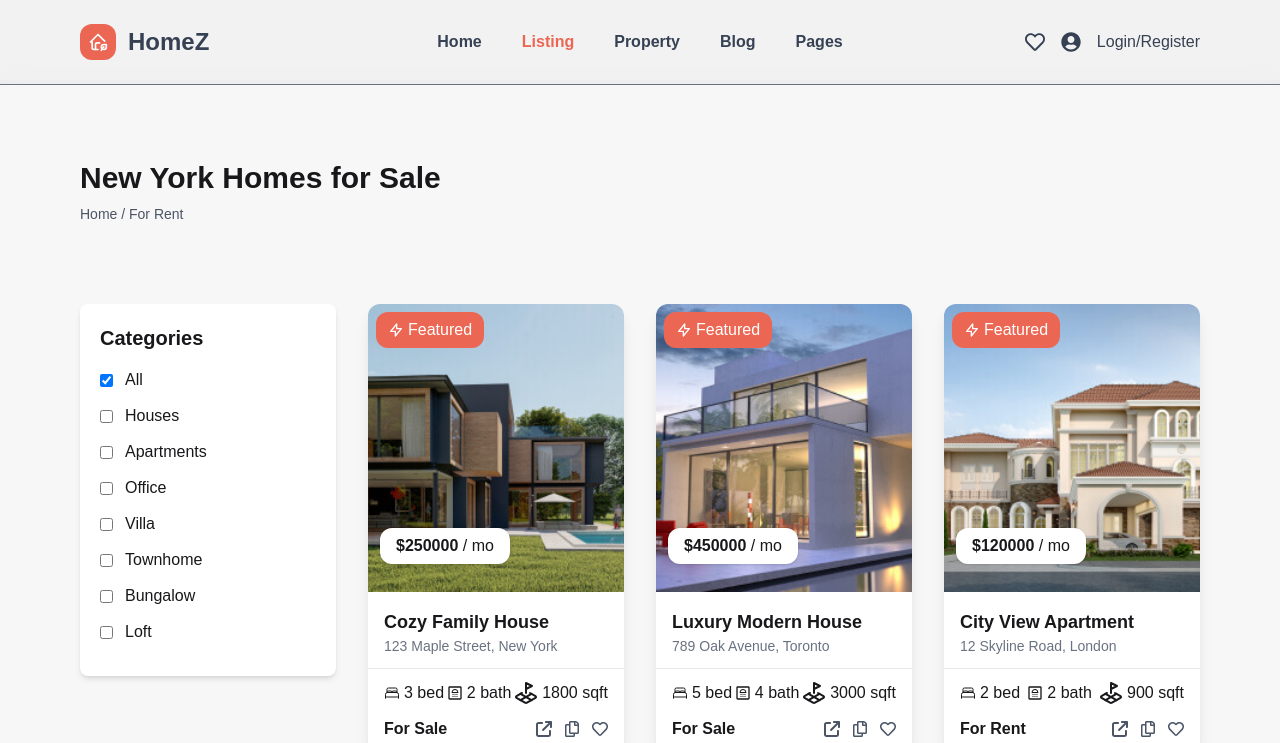
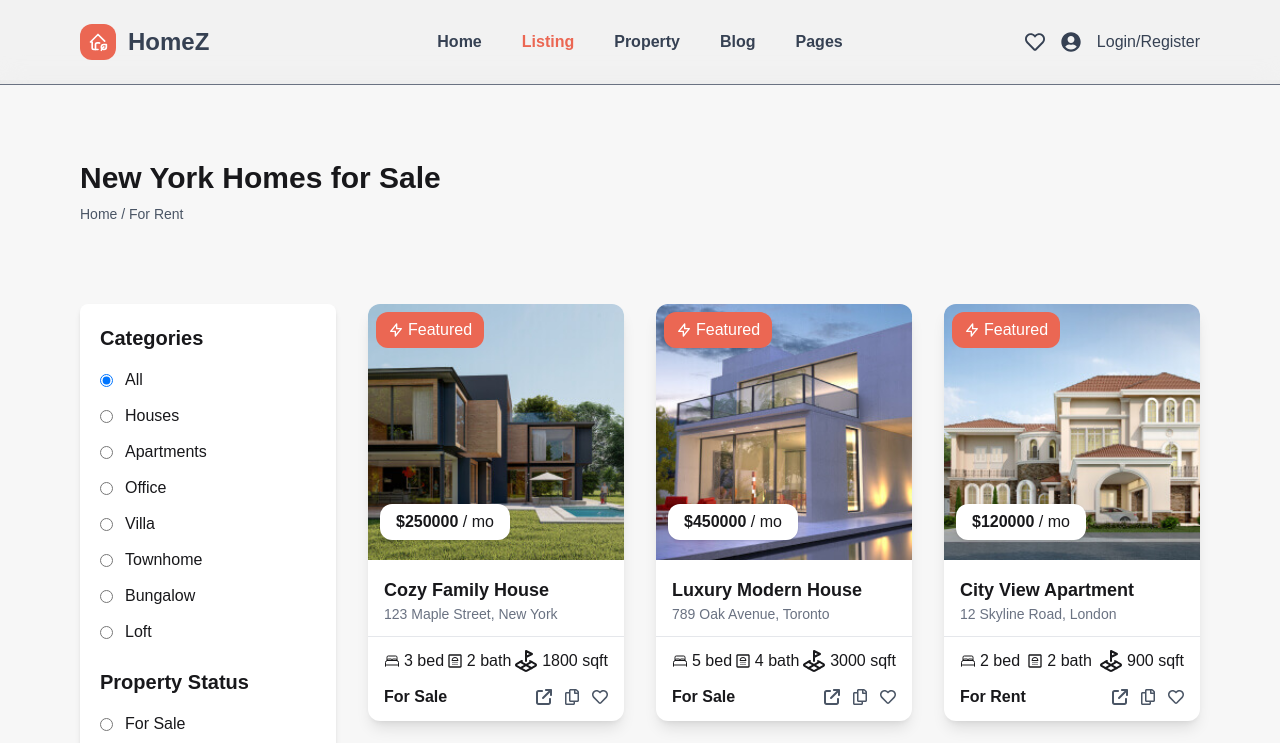
Before and after one commit to mdsharia4613/Real-Estate, a Next.js app: page /listing in a window 1280 px wide. Shown: the top 743 px of the page. Built offline with nearby package versions, Linux system fonts and the light colour scheme.

Commit message:
listing card degin

```diff
--- a/src/app/listing/page.jsx
+++ b/src/app/listing/page.jsx
@@ -13,25 +13,54 @@ import { MdOutlineBathroom } from "react-icons/md";
 const Listing = () => {
 
     const [items, setItems] = useState([]);
+
+    // category list rakhar jonno
     const [categorys, setCategorys] = useState([]);
-    const [selectedCategory, setSelectedCategory] = useState("All");
+
+    // propertyStatus list rakhar jonno
+    const [propertyStatus, setPropertyStatus] = useState([]);
+
+    // ekta state niye duita filter ke handle korbo
+    const [selectedFilter, setSelectedFilter] = useState({
+        type: "All",  // category | status | All
+        value: "All"
+    });
 
     useEffect(() => {
         fetch("/data.json")
             .then(res => res.json())
             .then(data => {
+
+                // all items store
                 setItems(data);
+
+                // unique category ber kore state e store
                 const uniqueCategory = [...new Set(data.map(item => item.category))];
                 setCategorys(uniqueCategory);
+
+                // unique propertyStatus ber kore state e store
+                const uniqueStatus = [...new Set(data.map(item => item.propertyStatus))];
+                setPropertyStatus(uniqueStatus);
             });
     }, []);
 
+    // === FILTERING LOGIC ===
+    // jei filter type select kora hobe, tar value অনুযায়ী data filter হবে
     const filteredItems =
-        selectedCategory === "All"
-            ? items
-            : items.filter(item => item.category === selectedCategory);
+        selectedFilter.value === "All"
+            ? items // All → sob dekhao
+            : items.filter(item => {
 
+                // jodi category filter select kora hoy
+                if (selectedFilter.type === "category") {
+                    return item.category === selectedFilter.value;
+                }
 
+                // jodi propertyStatus filter select kora hoy
+                if (selectedFilter.type === "status") {
+                    return item.propertyStatus === selectedFilter.value;
+                }
+            });
 
     return (
         <div className='mt-20 bg-[#f7f7f7]'>
@@ -41,42 +70,51 @@ const Listing = () => {
                 <Heading title={"New York Homes for Sale"} des={"Home / For Rent"} />
             </div>
 
-            {/* Main Layout */}
             <div className='container mx-auto px-6 md:px-10 lg:px-20 pb-16'>
                 <div className='grid grid-cols-12 gap-8'>
 
-                    {/* LEFT SIDEBAR */}
+                    {/* ================= LEFT SIDEBAR ================= */}
                     <div className='col-span-12 md:col-span-3 bg-white p-5 rounded-lg shadow-md h-fit'>
                         <h2 className='text-xl font-bold mb-4'>Categories</h2>
 
-                        {/* All Checkbox */}
+                        {/* ALL option for category + status */}
                         <label className='flex items-center gap-3 mb-3 cursor-pointer'>
                             <input
-                                type="checkbox"
-                                checked={selectedCategory === "All"}
-                                onChange={() => setSelectedCategory("All")}
+                                type="radio"
+                                checked={selectedFilter.value === "All"}
+                                onChange={() => setSelectedFilter({ type: "All", value: "All" })}
                             />
                             <span>All</span>
                         </label>
 
-                        {/* Category List */}
+                        {/* =============== CATEGORY LIST =============== */}
                         {categorys.map(cat => (
                             <label key={cat} className='flex items-center gap-3 mb-3 cursor-pointer'>
                                 <input
-                                    type="checkbox"
-                                    checked={selectedCategory === cat}
-                                    onChange={() => setSelectedCategory(cat)}
+                                    type="radio"
+                                    checked={selectedFilter.value === cat && selectedFilter.type === "category"}
+                                    onChange={() => setSelectedFilter({ type: "category", value: cat })}
                                 />
                                 <span>{cat}</span>
                             </label>
                         ))}
 
-                        {
+                        {/* =============== PROPERTY STATUS LIST =============== */}
+                        <h2 className='text-xl font-bold mb-4 mt-6'>Property Status</h2>
 
-                        }
+                        {propertyStatus.map(status => (
+                            <label key={status} className='flex items-center gap-3 mb-3 cursor-pointer'>
+                                <input
+                                    type="radio"
+                                    checked={selectedFilter.value === status && selectedFilter.type === "status"}
+                                    onChange={() => setSelectedFilter({ type: "status", value: status })}
+                                />
+                                <span>{status}</span>
+                            </label>
+                        ))}
                     </div>
 
-                    {/* RIGHT — CARD GRID */}
+                    {/* ================= RIGHT SIDE — CARD LIST ================= */}
                     <div className='col-span-12 md:col-span-9'>
 
                         <div className='grid grid-cols-1 sm:grid-cols-2 lg:grid-cols-3 gap-8'>
@@ -86,20 +124,21 @@ const Listing = () => {
                                     key={card.id}
                                     className="bg-white rounded-xl shadow-lg hover:shadow-2xl transition duration-300 relative group"
                                 >
+
                                     {/* Image */}
                                     <div className='overflow-hidden rounded-t-xl'>
                                         <Image
                                             src={card.img}
                                             alt={card.title}
                                             width={360}
-                                            height={200}
-                                            className="w-full h-56 md:h-64 lg:h-72 object-cover transition duration-500 group-hover:scale-105"
+                                            height={150}
+                                            className="w-full h-50 md:h-60 lg:h-64 object-cover transition duration-500 group-hover:scale-105"
                                         />
                                     </div>
 
                                     {/* Title */}
                                     <div className='space-y-2 mt-4 px-4'>
-                                        <Link href="" className="text-lg font-semibold hover:text-[#eb6753] transition">
+                                        <Link href={`/listing/${card.id}`} className="text-lg font-semibold hover:text-[#eb6753] transition">
                                             {card.title}
                                         </Link>
                                         <p className="text-sm text-gray-500">
@@ -124,14 +163,14 @@ const Listing = () => {
                                         </div>
                                     </div>
 
-                                    {/* Price */}
-                                    <div className='absolute bg-white px-4 py-1.5 rounded-xl top-56 left-3 shadow'>
+                                    {/* Price badge */}
+                                    <div className='absolute bg-white px-4 py-1.5 rounded-xl top-4 md:top-50 left-3 shadow'>
                                         <span className='font-semibold'>${card.newPrice}</span> / mo
                                     </div>
 
                                     {/* Featured Tag */}
                                     <div className='bgcpr absolute text-white px-3 py-1.5 flex items-center gap-1 rounded-xl top-2 left-2 opacity-100 scale-100 transition-all duration-500
-        group-hover:opacity-0 group-hover:scale-75'>
+                                    group-hover:opacity-0 group-hover:scale-75'>
                                         <HiOutlineLightningBolt />
                                         <p>Featured</p>
                                     </div>
@@ -141,10 +180,8 @@ const Listing = () => {
 
                         </div>
 
-
                     </div>
                 </div>
-
             </div>
         </div>
     );
```
